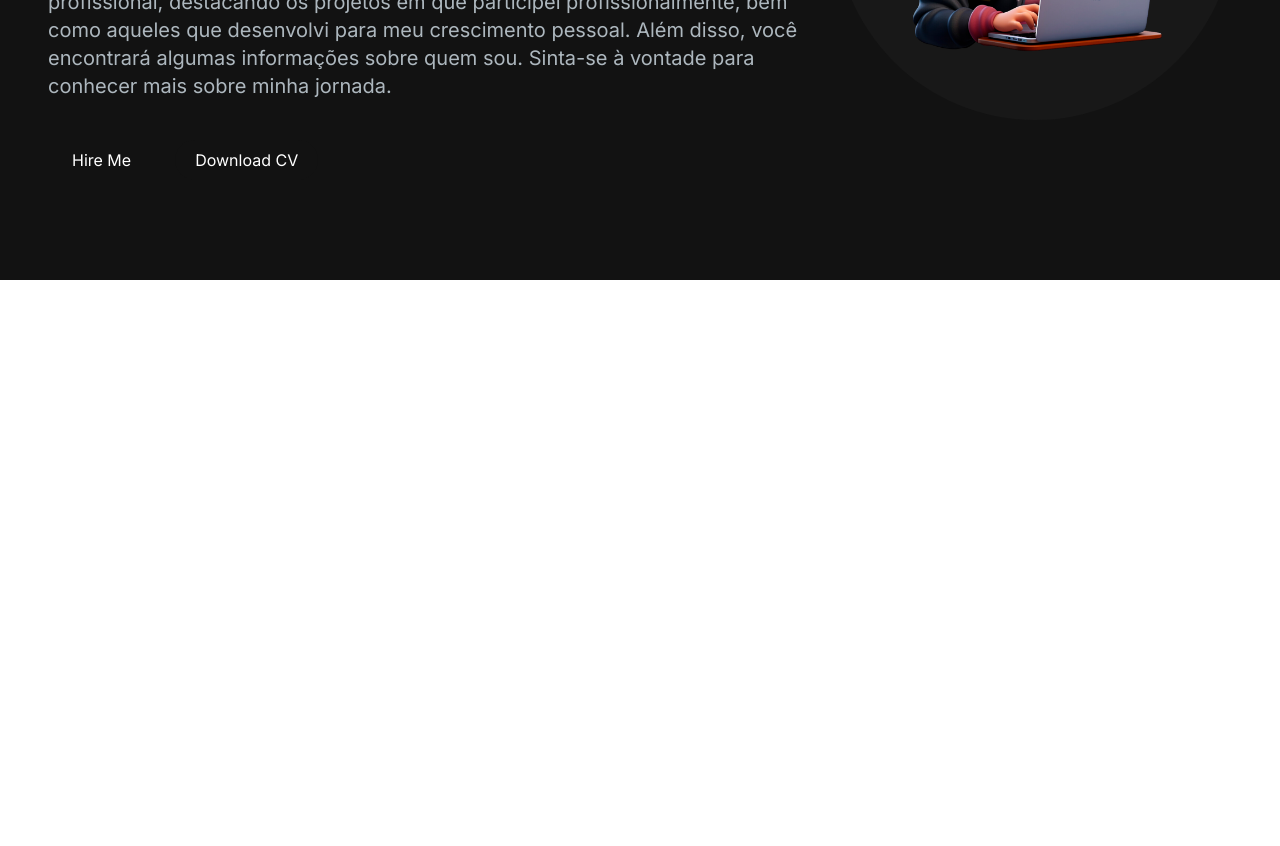
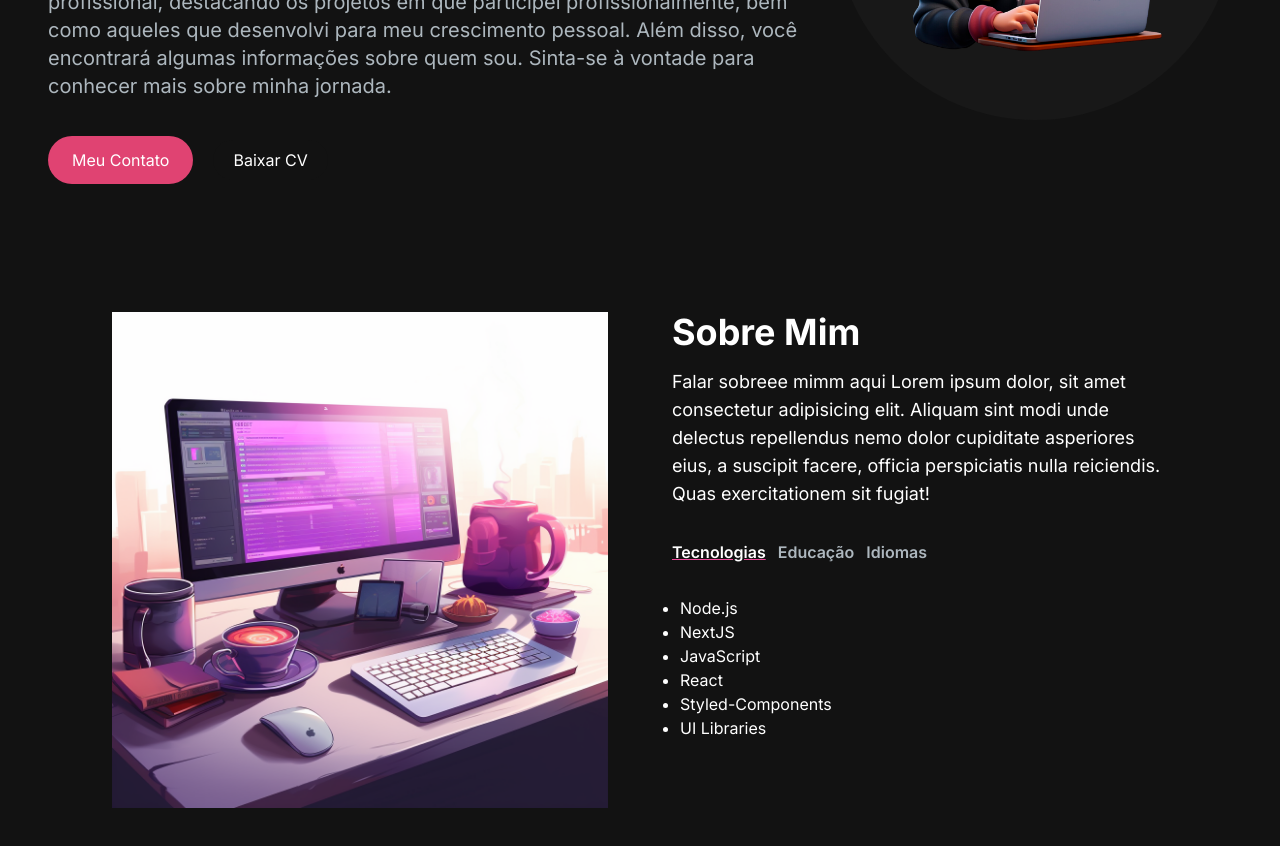
Before and after one commit to keilamadap/portfolio-web, a Next.js app: page / in a window 1280 px wide. Shown: the part 520-1366 px from the top of the page. Before the commit the page ends 800 px from the top, so only its background shows below. Built offline with nearby package versions, Linux system fonts and the light colour scheme.

Commit message:
about me section

```diff
--- /dev/null
+++ b/src/app/components/AboutSection.jsx
@@ -0,0 +1,103 @@
+"use client";
+import React, { useState, useTransition } from "react";
+import Image from "next/image";
+import TabButton from "./TabButton";
+
+const TAB_DATA = [
+  {
+    title: "Skills",
+    id: "skills",
+    content: (
+      <ul className="list-disc pl-2">
+        <li>Node.js</li>
+        <li>NextJS</li>
+        <li>JavaScript</li>
+        <li>React</li>
+        <li>Styled-Components</li>
+        <li>UI Libraries</li>
+      </ul>
+    ),
+  },
+  {
+    title: "Education",
+    id: "education",
+    content: (
+      <ul className="list-disc pl-2">
+        <li>Universidade Federal do Rio Grande do Norte, Natal</li>
+        <li>Saint Francis University, PA</li>
+      </ul>
+    ),
+  },
+  {
+    title: "Languages",
+    id: "languages",
+    content: (
+      <ul className="list-disc pl-2">
+        <li>Inglês</li>
+        <li>Espanhol</li>
+      </ul>
+    ),
+  },
+];
+const AboutSection = () => {
+  const [tab, setTab] = useState("skills");
+  const [isPending, startTransition] = useTransition();
+
+  const handleTabChange = (id) => {
+    startTransition(() => {
+      setTab(id);
+    });
+  };
+
+  return (
+    <section className="text-white">
+      <div className="md:grid md:grid-cols-2 gap-8 items-center py-8 px-4 xl:gap-16 sm:py-16 xl:px-16">
+        <Image
+          alt="about-me"
+          src="/images/about-image.png"
+          width={500}
+          height={500}
+        />
+
+        <div className="mt-4 md:mt-0 text-left flex flex-col h-full">
+          <h2 className="text-4xl font-bold text-white mb-4">Sobre Mim</h2>
+          <p className="text-base lg:text-lg">
+            Falar sobreee mimm aqui Lorem ipsum dolor, sit amet consectetur
+            adipisicing elit. Aliquam sint modi unde delectus repellendus nemo
+            dolor cupiditate asperiores eius, a suscipit facere, officia
+            perspiciatis nulla reiciendis. Quas exercitationem sit fugiat!
+          </p>
+
+          <div className="flex flex-row justify-start mt-8">
+            <TabButton
+              selectTab={() => handleTabChange("skills")}
+              active={tab === "skills"}
+            >
+              {" "}
+              Tecnologias
+            </TabButton>
+
+            <TabButton
+              selectTab={() => handleTabChange("education")}
+              active={tab === "education"}
+            >
+              Educação
+            </TabButton>
+
+            <TabButton
+              selectTab={() => handleTabChange("languages")}
+              active={tab === "languages"}
+            >
+              Idiomas
+            </TabButton>
+          </div>
+          <div className="mt-8">
+            {TAB_DATA.find((t) => t.id === tab).content}
+          </div>
+        </div>
+      </div>
+    </section>
+  );
+};
+
+export default AboutSection;
--- a/src/app/components/HeroSection.jsx
+++ b/src/app/components/HeroSection.jsx
@@ -10,12 +10,12 @@ const HeroSection = () => {
       <div className="grid grid-cols-1 sm:grid-cols-12">
         <div className="col-span-8 place-self-center text-center sm:text-left justify-self-start">
           <h1 className="text-white mb-4 text-4xl sm:text-5xl lg:text-8xl lg:leading-normal font-extrabold">
-            <span className="text-white bg-clip-text bg-gradient-to-r from-primary-400 to-secondary-600">
-              Olá, sou
+            <span className="text-[#e04372] bg-clip-text bg-gradient-to-r from-primary-400 to-secondary-600">
+              Olá! Eu sou
             </span>
             <br></br>
             <TypeAnimation
-              sequence={["Keila Amada", 1000, "Dev FrontEnd", 1000]}
+              sequence={["Keila Amada", 1000, "Dev Frontend", 1000]}
               wrapper="span"
               speed={50}
               repeat={Infinity}
@@ -32,16 +32,17 @@ const HeroSection = () => {
           <div>
             <Link
               href="/contact"
-              className="px-6 inline-block py-3 w-full sm:w-fit rounded-full mr-4 bg-gradient-to-br from-primary-500 to-secondary-500 hover:bg-slate-200 text-white"
+              className="px-6 inline-block py-3 w-full sm:w-fit rounded-full mr-4 bg-[#e04372] hover:bg-slate-400 text-white"
             >
-              Hire Me
+              Meu Contato
             </Link>
             <Link
               href="/"
               className="px-1 inline-block py-1 w-full sm:w-fit rounded-full bg-gradient-to-br from-primary-500 to-secondary-500 hover:bg-slate-800 text-white mt-3"
             >
               <span className="block bg-[#121212] hover:bg-slate-800 rounded-full px-5 py-2">
-                Download CV
+                {" "}
+                Baixar CV
               </span>
             </Link>
           </div>
--- /dev/null
+++ b/src/app/components/TabButton.jsx
@@ -0,0 +1,17 @@
+import React from "react";
+
+const TabButton = ({ children, selectTab, active }) => {
+  const buttonClasses = active
+    ? "text-white underline decoration-pink-500"
+    : "text-[#ADB7BE]";
+
+  return (
+    <button onClick={selectTab}>
+      <p className={`mr-3 font-semibold  hover:text-white ${buttonClasses}`}>
+        {children}
+      </p>
+    </button>
+  );
+};
+
+export default TabButton;
--- a/src/app/globals.css
+++ b/src/app/globals.css
@@ -15,7 +15,7 @@
     --background-end-rgb: 0, 0, 0;
   }
 }
-/*
+
 body {
   color: rgb(var(--foreground-rgb));
   background: linear-gradient(
@@ -24,4 +24,4 @@ body {
       rgb(var(--background-end-rgb))
     )
     rgb(var(--background-start-rgb));
-} */
+}
--- a/src/app/page.js
+++ b/src/app/page.js
@@ -1,6 +1,7 @@
 import Image from "next/image";
 import HeroSection from "./components/HeroSection";
 import Navbar from "./components/Navbar";
+import AboutSection from "./components/AboutSection";
 
 export default function Home() {
   return (
@@ -8,6 +9,7 @@ export default function Home() {
       <Navbar />
       <div className="container mt-24 mx-auto px-12 py-4">
         <HeroSection />
+        <AboutSection />
       </div>
     </main>
   );
```
Also changed, not shown: public/images/about-image.png (added).
